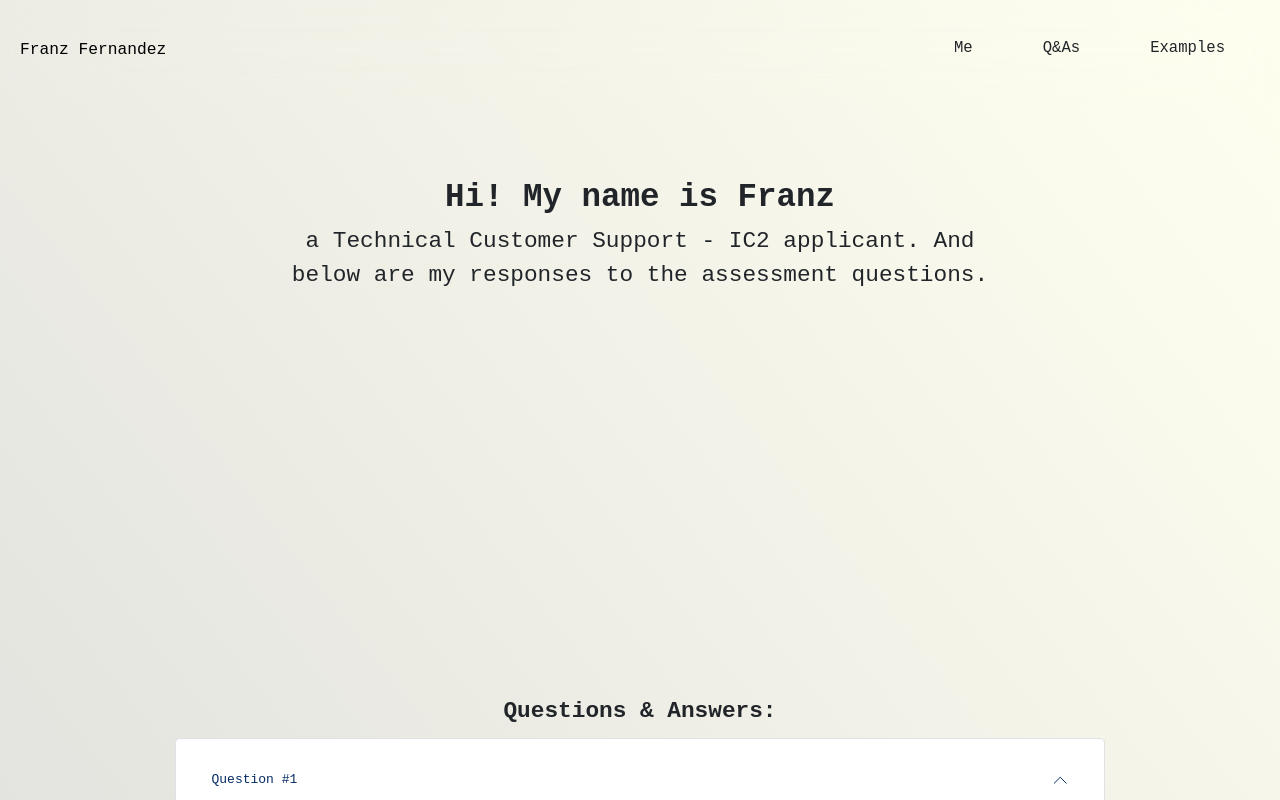
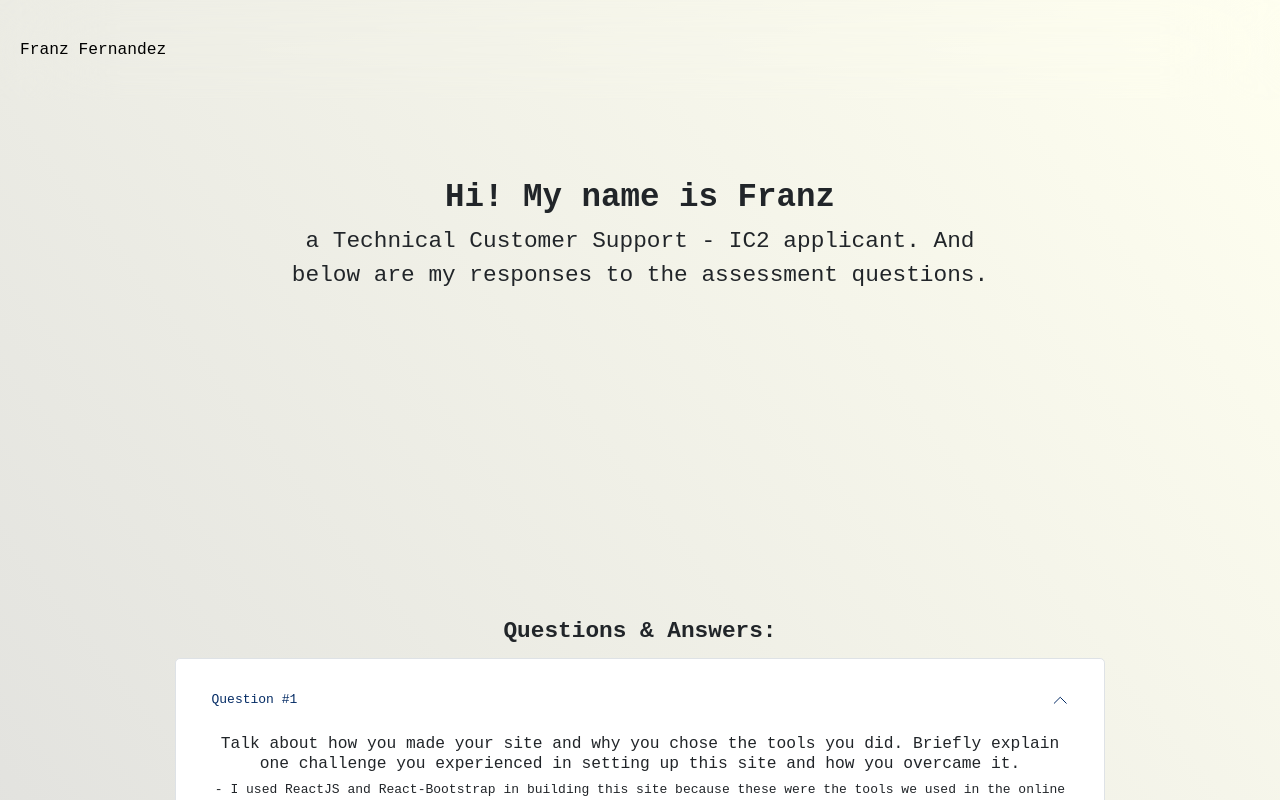
Before and after one commit to fernandezfranz1216/assessment-tcs-ic2, a React (Create React App) app: page /me in a window 1280 px wide. Both pictures are taken after a click on the button "Question #1". Shown: the top 800 px of the page. Built offline with nearby package versions, Linux system fonts and the light colour scheme.

Commit message:
Add redirects and functions

```diff
--- a/src/App.js
+++ b/src/App.js
@@ -1,16 +1,17 @@
 import './App.css';
 import { BrowserRouter as Router } from 'react-router-dom';
 import { Route, Routes } from 'react-router-dom';
-import NavBar from './components/NavBar/NavBar';
-import IntroSection from './components/IntroSection/IntroSection';
-import QandA from './components/QandA/QandA';
+import Home from './pages/Home';
+
 
 function App() {
   return (
     <Router>
-      <NavBar />
-      <IntroSection />
-      <QandA />
+      <Routes>
+        <Route path="/me" element={<Home />} />
+        <Route path="/q-and-a" element={<Home />} />
+        <Route path="/examples" element={<Home />} />
+      </Routes>
     </Router>
   );
 }
--- a/src/components/IntroSection/IntroSection.css
+++ b/src/components/IntroSection/IntroSection.css
@@ -1,3 +1,3 @@
 #intro {
-  min-height: 65vh;
+  min-height: 55vh;
 }
--- a/src/components/QandA/QandA.css
+++ b/src/components/QandA/QandA.css
@@ -29,3 +29,9 @@
   color: #0066cc;
   text-decoration: underline;
 }
+
+#snippet {
+  background-color: #f1f5f9;
+  padding: 2rem;
+  border-radius: 10px;
+}
--- a/src/components/QandA/QandA.js
+++ b/src/components/QandA/QandA.js
@@ -4,7 +4,7 @@ import './QandA.css';
 
 export default function QandA() {
 	return (
-		<Container id="intro" className="intro py-5 min-vh-100">
+		<Container id="q-and-a" className="intro py-5 min-vh-100">
 			<Row>
 				<Col className="text-center"><h1 className="fw-bold fs-3">Questions & Answers:</h1></Col>
 			</Row>
@@ -15,79 +15,71 @@ export default function QandA() {
 							<Accordion.Header>Question #1</Accordion.Header>
 							<Accordion.Body>
 								<h5>Talk about how you made your site and why you chose the tools you did. Briefly explain one challenge you experienced in setting up this site and how you overcame it.</h5>
-          eiusmod tempor incididunt ut labore et dolore magna aliqua. Ut enim ad
-          minim veniam, quis nostrud exercitation ullamco laboris nisi ut
-          aliquip ex ea commodo consequat. Duis aute irure dolor in
-          reprehenderit in voluptate velit esse cillum dolore eu fugiat nulla
-          pariatur. Excepteur sint occaecat cupidatat non proident, sunt in
-          culpa qui officia deserunt mollit anim id est laborum.
+								- I used ReactJS and React-Bootstrap in building this site because these were the tools we used in the online bootcamp I attended. Honestly, the hardest part was trying to remember what I learned in that training bootcamp, given that it's been a while since I last practiced web development.
 							</Accordion.Body>
 						</Accordion.Item>
 						<Accordion.Item eventKey="1" className="accordionItem p-4 my-2" id="myAccordion">
 							<Accordion.Header>Question #2</Accordion.Header>
 							<Accordion.Body>
 							<h5>What did you think of our service during the time you used it? Provide some constructive criticism or some features that impressed you.</h5>
-							Lorem ipsum dolor sit amet, consectetur adipiscing elit, sed do
-          eiusmod tempor incididunt ut labore et dolore magna aliqua. Ut enim ad
-          minim veniam, quis nostrud exercitation ullamco laboris nisi ut
-          aliquip ex ea commodo consequat. Duis aute iruree dolor in
-          reprehenderit in voluptate velit esse cillum dolore eu fugiat nulla
-          pariatur. Excepteur sint occaecat cupidatat non proident, sunt in
-          culpa qui officia deserunt mollit anim id est laborum.</Accordion.Body>
+							- I like how easy it is to deploy projects using your service. One great feature I noticed is how you split the deployment process into three simple parts, which makes it easier for users to understand. I would also suggest adding indicators for required input fields.
+							</Accordion.Body>
           				</Accordion.Item>
           				<Accordion.Item eventKey="2" className="accordionItem p-4 my-2" id="myAccordion">
 							<Accordion.Header>Question #3</Accordion.Header>
 							<Accordion.Body>
 							<h5>Rank your 5 favorite and 5 least favorite activities from this <a href=" https://gist.github.com/laurajodz/592402a6336410377dee1a744af846ab" target="_blank" id="list">LIST</a>.</h5>
-							Lorem ipsum dolor sit amet, consectetur adipiscing elit, sed do
-          eiusmod tempor incididunt ut labore et dolore magna aliqua. Ut enim ad
-          minim veniam, quis nostrud exercitation ullamco laboris nisi ut
-          aliquip ex ea commodo consequat. Duis aute iruree dolor in
-          reprehenderit in voluptate velit esse cillum dolore eu fugiat nulla
-          pariatur. Excepteur sint occaecat cupidatat non proident, sunt in
-          culpa qui officia deserunt mollit anim id est laborum.</Accordion.Body>
+							<Row>
+								<Col>
+									<h5>Top 5 Favorites</h5>
+									<Row><p>1. Write and maintain Support Guides for our product.</p></Row>
+									<Row><p>2. Submit bug reports and potentially bug fixes.</p></Row>
+									<Row><p>3. Engage multiple users at once via chat to answer their questions and troubleshoot problems.</p></Row>
+									<Row><p>4. Dig through server logs to troubleshoot a customer's website behavior.</p></Row>
+									<Row><p>5. Debug a customer's build using a programming language and framework that you've never seen before.</p></Row>
+								</Col>
+								<Col>
+									<h5>Top 5 Least Favorites</h5>
+									<Row><p>1. Work with prospective customers to explain our service and the pricing model.</p></Row>
+									<Row><p>2. Join a Zoom call with a VIP customer you have been helping via email, upon their request.</p></Row>
+									<Row><p>3. Suggest and champion improvements to the Support team's workflow.</p></Row>
+									<Row><p>4. Help manage communications during a service outage.</p></Row>
+									<Row><p>5. Respond to 20+ support requests via email every day.</p></Row>
+								</Col>
+							</Row>
+							</Accordion.Body>
           				</Accordion.Item>
           				<Accordion.Item eventKey="3" className="accordionItem p-4 my-2" id="myAccordion">
 							<Accordion.Header>Question #4</Accordion.Header>
 							<Accordion.Body><h5>Provide a link to documentation for a technical/developer-focused product, which you think are well done, and explain why you think they are well done.</h5>
-							Lorem ipsum dolor sit amet, consectetur adipiscing elit, sed do
-          eiusmod tempor incididunt ut labore et dolore magna aliqua. Ut enim ad
-          minim veniam, quis nostrud exercitation ullamco laboris nisi ut
-          aliquip ex ea commodo consequat. Duis aute iruree dolor in
-          reprehenderit in voluptate velit esse cillum dolore eu fugiat nulla
-          pariatur. Excepteur sint occaecat cupidatat non proident, sunt in
-          culpa qui officia deserunt mollit anim id est laborum.</Accordion.Body>
+							- <a href="https://www.phind.com/blog/phind-2" id="list" target="_blank">Phind AI</a> is an AI assistant specifically made for technical people. It is very convenient because it supports features that are very helpful in coding such as IDE Integration, answers visualized using diagrams, cards, images, and other visual outputs, etc. It is also up-to-date, context aware and the solutions it provides can be verified to avoid wrong or useless snippets.
+							</Accordion.Body>
           				</Accordion.Item>
           				<Accordion.Item eventKey="4" className="accordionItem p-4 my-2" id="myAccordion">
 							<Accordion.Header>Question #5</Accordion.Header>
 							<Accordion.Body><h5>Explain, in a couple of paragraphs, what you think are two major challenges around DNS configuration for less-technical customers hosting websites.</h5>
-							Lorem ipsum dolor sit amet, consectetur adipiscing elit, sed do
-          eiusmod tempor incididunt ut labore et dolore magna aliqua. Ut enim ad
-          minim veniam, quis nostrud exercitation ullamco laboris nisi ut
-          aliquip ex ea commodo consequat. Duis aute iruree dolor in
-          reprehenderit in voluptate velit esse cillum dolore eu fugiat nulla
-          pariatur. Excepteur sint occaecat cupidatat non proident, sunt in
-          culpa qui officia deserunt mollit anim id est laborum.</Accordion.Body>
+							- Complex terminologies and jargons can get confusing especially for less-technical customers. Based on my research, they are more likely to encounter terms like TTL, A record, or MX and these can be overwhelming for them. I've learned that although most hosting providers handle the automatic setting up of DNS, understanding these words can surely help them do tasks like connecting their domain manually, setting up professional email address, etc. Non-technical users also tend to do a lot of seemingly minor mistakes but can cause troublesome errors such as typing the wrong server address or IP which can sometimes prevent users from visiting their domains.
+							</Accordion.Body>
           				</Accordion.Item>
           				<Accordion.Item eventKey="5" className="accordionItem p-4 my-2" id="myAccordion">
 							<Accordion.Header>Question #6</Accordion.Header>
-							<Accordion.Body><h5>A customer writes in to Support saying simply that their “site won’t build”. You have access to their build logs, and there you see this error: Build failed due to a user error: Build script returned non-zero exit code: 2. You have no more information than this and the site’s source repository is private so you cannot test the build yourself. How would you troubleshoot this issue? What steps would you take? Also, please compose your best customer-facing first response.</h5>Lorem ipsum dolor sit amet, consectetur adipiscing elit, sed do
-          eiusmod tempor incididunt ut labore et dolore magna aliqua. Ut enim ad
-          minim veniam, quis nostrud exercitation ullamco laboris nisi ut
-          aliquip ex ea commodo consequat. Duis aute iruree dolor in
-          reprehenderit in voluptate velit esse cillum dolore eu fugiat nulla
-          pariatur. Excepteur sint occaecat cupidatat non proident, sunt in
-          culpa qui officia deserunt mollit anim id est laborum.</Accordion.Body>
+							<Accordion.Body><h5>A customer writes in to Support saying simply that their “site won’t build”. You have access to their build logs, and there you see this error: Build failed due to a user error: Build script returned non-zero exit code: 2. You have no more information than this and the site’s source repository is private so you cannot test the build yourself. How would you troubleshoot this issue? What steps would you take? Also, please compose your best customer-facing first response.</h5>
+							- From what I've learned through research, these kind of errors usually appear when there's a problem with the user's configuration. It can sometimes be missing files or modules, incorrect commands, etc. First of all, I would reassure the customer that these type of errors can be resolved by following simple troubleshooting procedures. This response can build trust and it is a gentle way to ask for their cooperation. Then I would ask them to check if a certain command failed in their build script. I would also ask them to double check their files, check their spellings and punctuations and ask them to follow the instructions from the platform again but this time with me as their guide.
+							</Accordion.Body>
           				</Accordion.Item>
           				<Accordion.Item eventKey="6" className="accordionItem p-4 my-2" id="myAccordion">
 							<Accordion.Header>Question #7</Accordion.Header>
-							<Accordion.Body><h5>How would you set up an http 301 status redirect from “/netlify/anything” on your site, to https://www.google.com/search?q=anything. Please provide the redirect formatting here. Now, how about a proxy redirect? Please add that proxy redirect rule directly to your site!</h5>Lorem ipsum dolor sit amet, consectetur adipiscing elit, sed do
-          eiusmod tempor incididunt ut labore et dolore magna aliqua. Ut enim ad
-          minim veniam, quis nostrud exercitation ullamco laboris nisi ut
-          aliquip ex ea commodo consequat. Duis aute iruree dolor in
-          reprehenderit in voluptate velit esse cillum dolore eu fugiat nulla
-          pariatur. Excepteur sint occaecat cupidatat non proident, sunt in
-          culpa qui officia deserunt mollit anim id est laborum.</Accordion.Body>
+							<Accordion.Body><h5>How would you set up an http 301 status redirect from “/netlify/anything” on your site, to https://www.google.com/search?q=anything. Please provide the redirect formatting here. Now, how about a proxy redirect? Please add that proxy redirect rule directly to your site!</h5>
+										<p>- According to my research on netlify docs, to redirect from “/netlify/anything” on my site, to https://www.google.com/search?q=anything and to redirect proxy, a _redirects file must be first created in the publish directory containing the following code:
+										</p>
+										<Col id="snippet">
+											<Row># 301 Permanent Redirect</Row>
+											<Row>/netlify/* https://www.google.com/search?q=:splat 301</Row>
+
+											<Row># 200 Proxy Redirect</Row>
+											<Row>/netlify/* https://www.google.com/search?q=:splat 200</Row>
+										</Col>
+							</Accordion.Body>
           				</Accordion.Item>
           				<Accordion.Item eventKey="7" className="accordionItem p-4 my-2" id="myAccordion">
 							<Accordion.Header>Question #8</Accordion.Header>
--- /dev/null
+++ b/src/pages/Home.css
@@ -0,0 +1,75 @@
+#navbar{
+    display: flex;
+    align-items: center;
+    top: 0;
+    padding: 20px;
+    background-color: #D9D9D9;
+    #brand{
+        width: 35%;
+        #logo-png{
+            width: 100%;
+        }
+    }
+}
+
+@media(min-width: 768px) {
+  body{
+    --nav-height: 50px;
+    padding-top: var(50px);
+  }
+  %hover-effect {
+        width: 100%;
+    }
+
+    #navbar{
+        backdrop-filter: blur(50px);
+        background: transparent;
+        position: sticky;
+        padding-top: 40px;
+        padding-bottom: 40px;
+        top: 0;
+        width: 100%;
+        height: calc(var(--nav-height) + 50px);
+        transition: transform 0.2s;
+        z-index: 1;
+        #brand{
+            #logo-png{
+                width: auto;
+                height: 75px;
+            }
+        }
+        #linkNav{
+            font-size: larger;
+            margin-left: 25px;
+            margin-right: 25px;
+            padding-left: 10px;
+            padding-right: 10px;
+            padding-bottom: 10px;
+            transition: box-shadow 0.3s 0.1s;
+            display: inline-block;
+            position: relative;
+            text-decoration: none;
+            color: inherit;
+        }
+        #linkNav::before {
+            content: "";
+            position: absolute;
+            left: 50%;
+            bottom: 0;
+            width: 0;
+            height: 4px;
+            border-radius: 2px;
+            background-color: #284B63;
+            transform: translateX(-50%);
+            transition: width 0.25s ease-out;
+          }
+        #linkNav:hover::before{
+            @extend %hover-effect;
+        }
+    }
+
+    .nav--hidden {
+        transform: translateY(calc(-2 * var(--nav-height)));
+        box-shadow: none;
+    }
+}
--- /dev/null
+++ b/src/pages/Home.js
@@ -0,0 +1,21 @@
+import { NavLink } from 'react-router-dom';
+import { Navbar, Nav } from 'react-bootstrap';
+import IntroSection from '../components/IntroSection/IntroSection';
+import QandA from '../components/QandA/QandA';
+import './Home.css';
+
+export default function Home() {
+	return (
+		<>
+			<Navbar id="navbar" expand="lg" className="nav mb-5">
+	            <Navbar.Brand href="/" id="brand">Franz Fernandez</Navbar.Brand>
+            </Navbar>
+            <div id="me">
+				<IntroSection />
+			</div>
+			<div id="q-and-a">
+				<QandA />
+			</div>
+		</>
+	)
+}
```
Also changed, not shown: src/components/hooks/ScrollToSection.js (added, +18 -0 lines), 2 other files (tests, documents, lock files or other folders).
